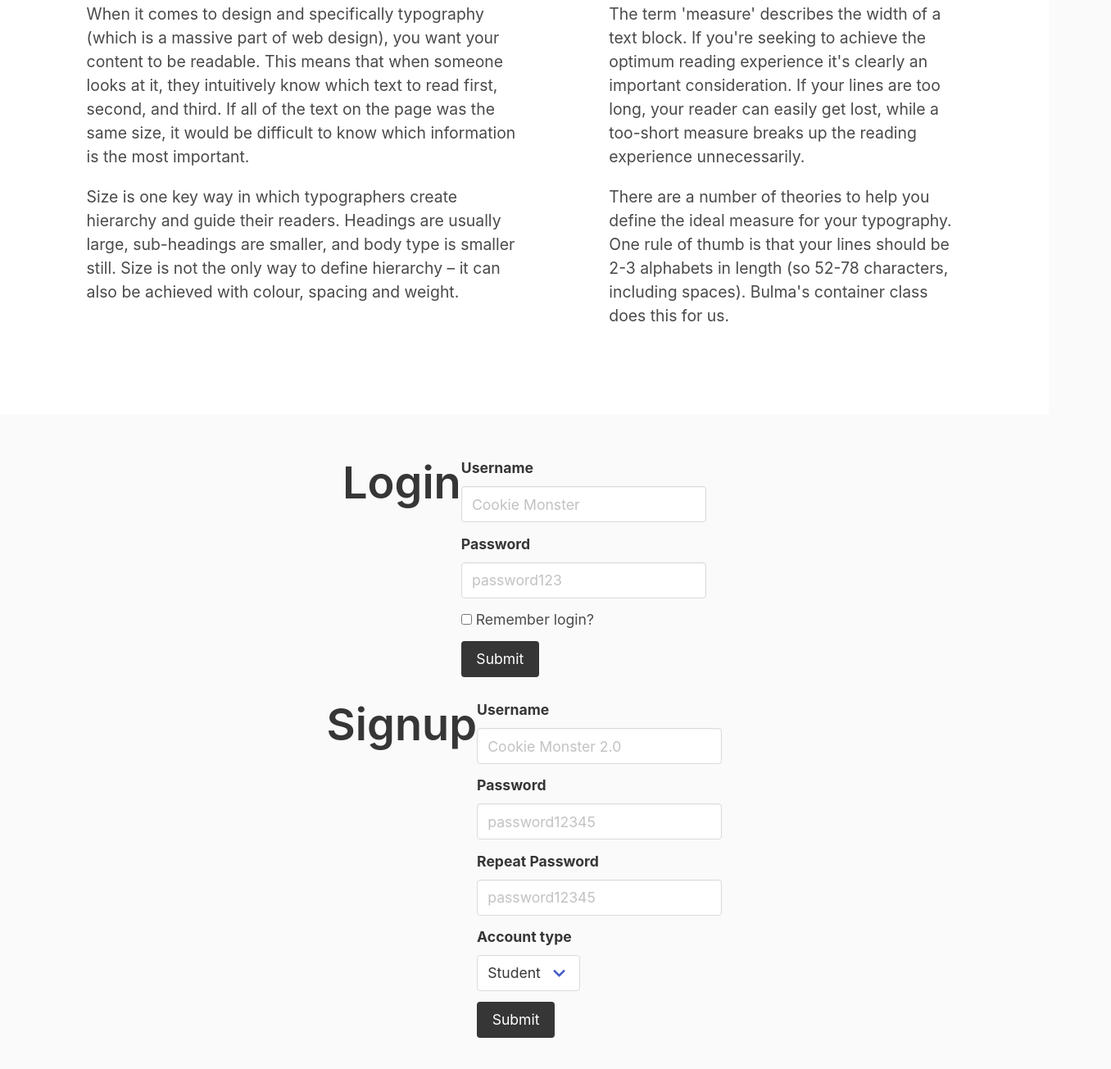
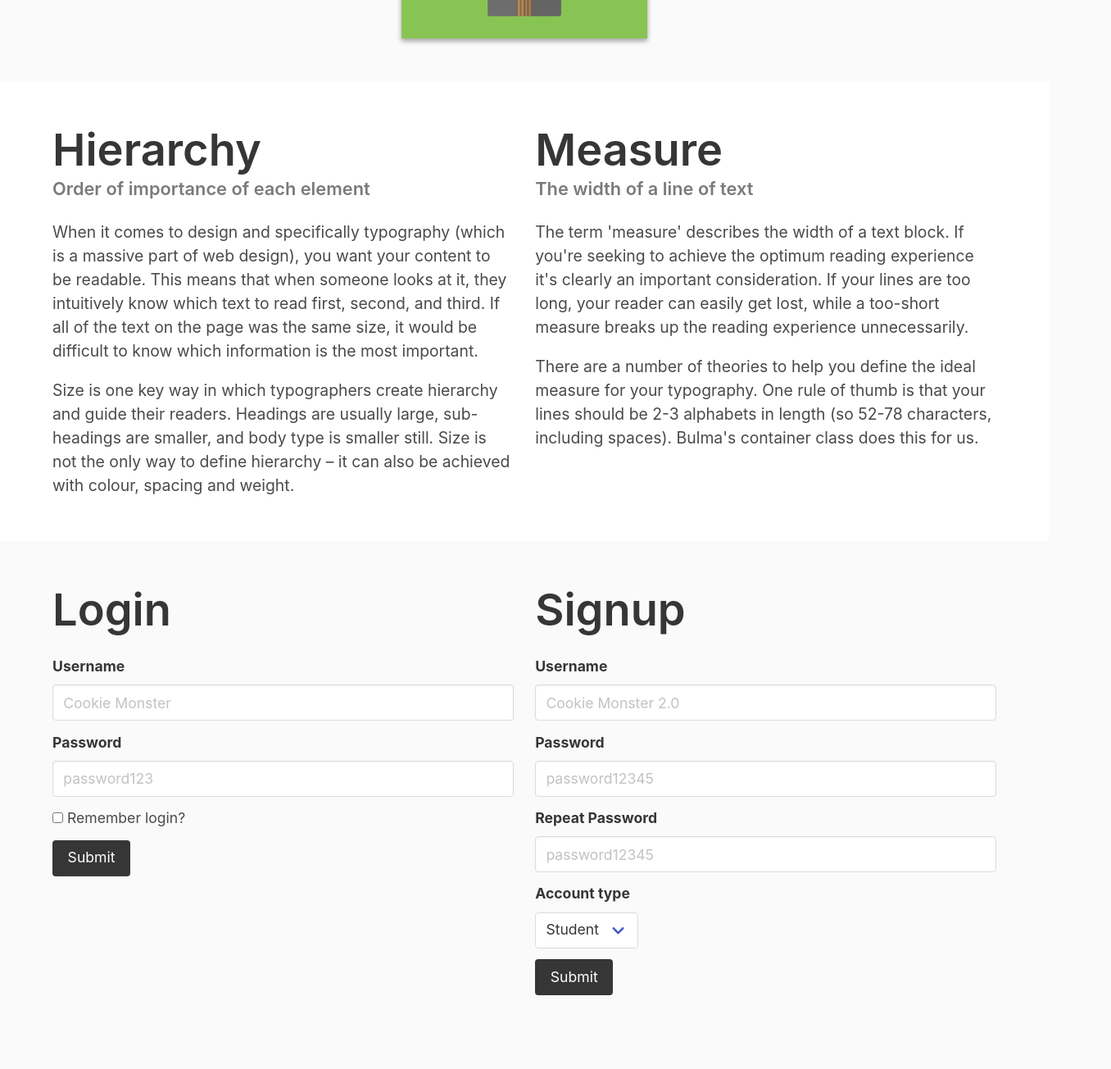
Before and after one commit to jdmar3-comp426/a02-dikshaaj, a website: page index.html in a window 1280 px wide. Shown: the part 3195-4499 px from the top of the page at 82% size, 1356 px wide, since content can reach past the window. After the commit the page ends 4462 px from the top, so only its background shows below. Drawn offline with nearby package versions, Linux system fonts and the light colour scheme; a web font is replaced by a local one.

Commit message:
fixed hopefully

```diff
--- a/index.html
+++ b/index.html
@@ -99,7 +99,7 @@
                 <li><a>Documents</a></li>
             </ul>
         </div>
-        <div class="columns">
+        <div class="columns is-multiline justify-center">
             <div class="column">
                 <img src="images/all-01.jpg" alt="Pictures">
             </div>
@@ -116,10 +116,10 @@
     </div>
 </section>
 <section class="section has-background-white">
-    <div class="columns is-multiline justify-center">
+    <div class="container">
         <div class="content">
-            <div class="column">
-                <div class="section">
+            <div class="columns">
+                <div class="column">
                     <h1 class="title">Hierarchy</h1>
                     <h5 class="subtitle has-text-grey">Order of importance of each element</h5>
                     <p>
@@ -133,7 +133,7 @@
                         Size is not the only way to define hierarchy – it can also be achieved with colour, spacing and weight.
 		    </p>
                 </div>
-                <div class="section">
+                <div class="column">
                     <h1 class="title">Measure</h1>
                     <h5 class="subtitle has-text-grey">The width of a line of text</h5>
                     <p>
@@ -152,8 +152,8 @@
     </div>
 </section>
 <section class="section">
-    <div class="columns has-multiline justify-center">
-        <div class="container">
+    <div class="container">
+        <div class="columns">
             <div class="column">
                 <h1 class="title">Login</h1>
                 <form>
```
